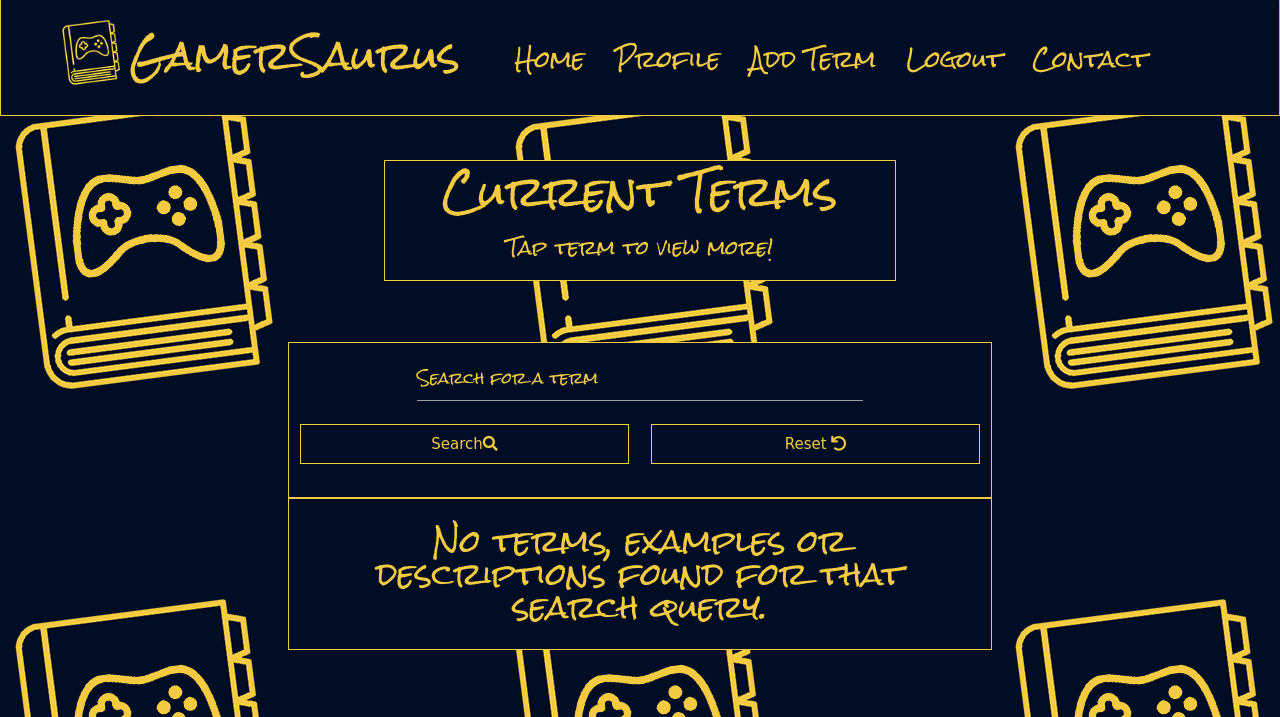
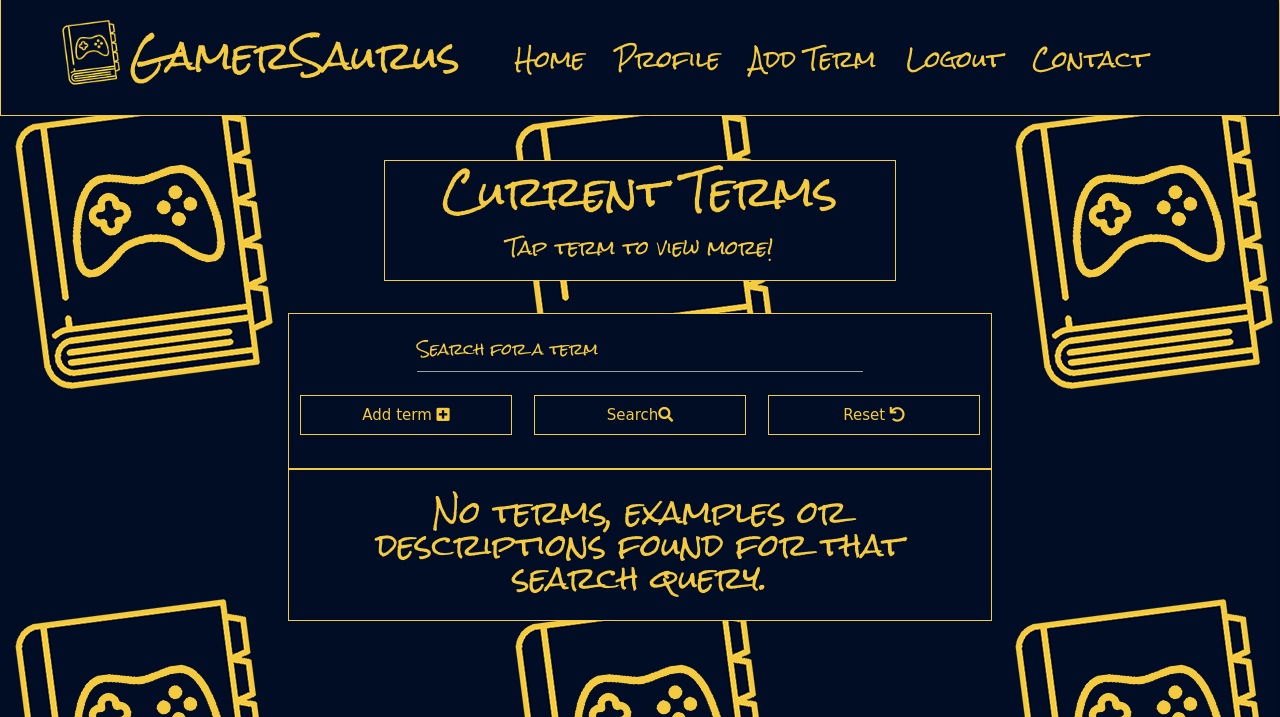
Before and after one commit to JoeyyScott/Gamersaurus, a Flask app: page / in a window 1280 px wide. Shown: the top 717 px of the page. Run offline with Flask 2, Linux system fonts and the light colour scheme; the visitor is signed in with stand-in values (Sample User, id 1); data that the repository does not hold is empty; some libraries are stand-ins or nearby versions; some web fonts are replaced.

Commit message:
[ADD] Added a check to termcontrol in gamersaurus.html to include add term button if user is logged in

```diff
--- a/static/css/style.css
+++ b/static/css/style.css
@@ -92,8 +92,12 @@ body {
     margin-top: 2vh;
 }
 
+.container-buttons {
+    margin: 0;
+}
+
 .container-termcontrol {
-    margin: 0;
+    margin-top: 3vh;
 }
 
 /* Core Styling */
--- a/templates/gamersaurus.html
+++ b/templates/gamersaurus.html
@@ -4,27 +4,34 @@
     <div class="container-title gsStyle">
         <h1>Current Terms</h1>
         <p class="termGuide">Tap term to view more!</p>
-            <!-- Checking if a user is logged in -->
     </div>
-    {% if session.user %}
-    <br>
-    <div class="row container-input">
-    </div>
-    <br>
-    {% endif %}
-    <div class="gsStyle">
+    <div class="gsStyle container-termcontrol">
         <form action="{{ url_for('search') }}" method="POST" class="row">
             <div class="input-field col s8 offset-s2">
                 <input type="text" name="query" id="query" minlength="2" class="validate" required>
                 <label for="query">Search for a term</label>
             </div>
-            <div class="row container-termcontrol">
+            <div class="row container-buttons">
+                <!-- Checking if a user is logged in -->
+                {% if session.user %}
+                    <div class="col s4">
+                        <button href="{{ url_for('add_term') }}" class="gsStyle buttonStyle btnS">Add term <i class="fas fa-plus-square"></i>
+                        </a>
+                    </div>
+                    <div class="col s4">
+                        <button type="submit" class="btnS buttonStyle gsStyle">Search<i class="fas fa-search"></i></button>
+                    </div>
+                    <div class="col s4">
+                        <button href="/get_gs" class="btnS buttonStyle gsStyle">Reset <i class="fas fa-undo"></i></a>
+                    </div>
+                {% else %}
                     <div class="col s6">
                         <button type="submit" class="btnS buttonStyle gsStyle">Search<i class="fas fa-search"></i></button>
                     </div>
                     <div class="col s6">
                         <button href="/get_gs" class="btnS buttonStyle gsStyle">Reset <i class="fas fa-undo"></i></a>
                     </div>
+                {% endif %}
             </div>
         </form>
     </div>
```
Also changed, not shown: README.md. Lines whose indentation alone changed are shown as unchanged.
